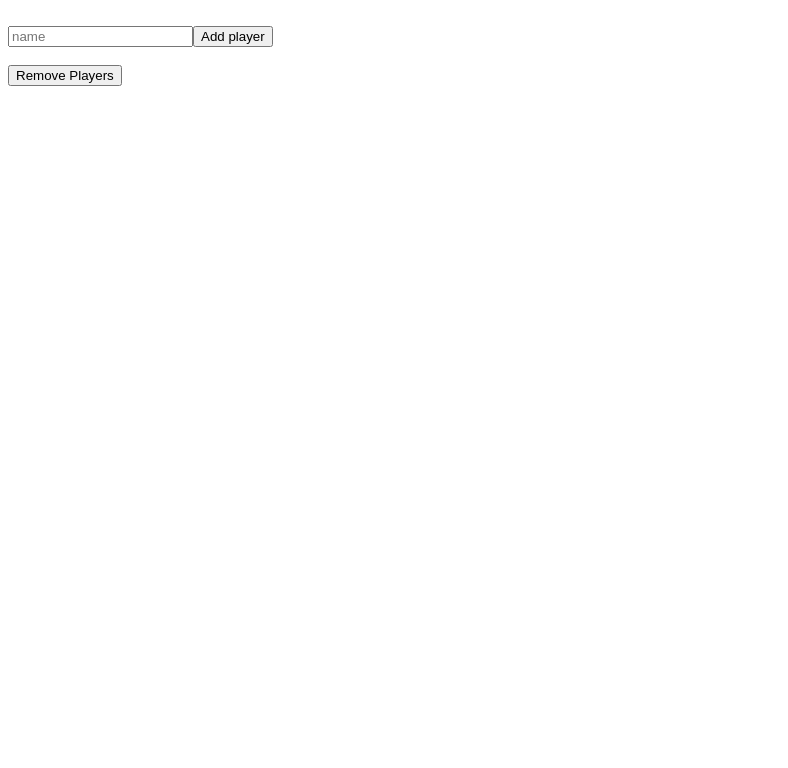
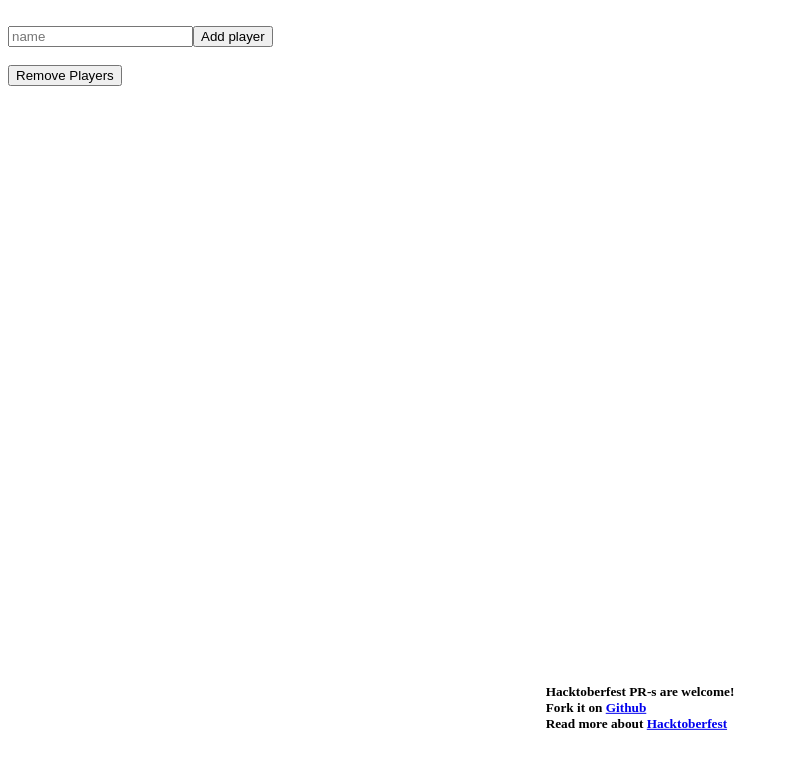
Before and after one commit to tdubs42/ganz-schon-clever-calculator, a Gatsby site: page / in a window 1280 px wide. Shown: the whole page, without its empty margins (0-788 px from the left). Built offline with nearby package versions, Linux system fonts and the light colour scheme; Gatsby itself is replaced by a stand-in of ours.

Commit message:
add footer

```diff
--- a/src/pages/index.js
+++ b/src/pages/index.js
@@ -49,6 +49,7 @@ const IndexPage = () => {
   };
 
   return (
+    <>
       <main>
         <title>Ganz Schön Clever Calculator</title>
 
@@ -80,6 +81,29 @@ const IndexPage = () => {
         <button onClick={() => setPlayers([])}>Remove Players</button>
         {ongoingGame && <button onClick={() => resetGame()}>Reset Game</button>}
       </main>
+      <footer
+        // style={{ position: "absolute", bottom: "10px", margin: "0 auto" }}
+        style={{
+          position: "fixed",
+          left: "50%",
+          bottom: "0px",
+          transform: "translate(-50%, -50%)",
+          margin: "0 auto",
+        }}
+      >
+        <h5>
+          Hacktoberfest PR-s are welcome!
+          <br />
+          Fork it on{" "}
+          <a href="https://github.com/soosgyul/ganz-schon-clever-calculator">
+            Github
+          </a>{" "}
+          <br />
+          Read more about{" "}
+          <a href="https://hacktoberfest.digitalocean.com/">Hacktoberfest</a>
+        </h5>
+      </footer>
+    </>
   );
 };
 
```
Lines whose indentation alone changed are shown as unchanged.
